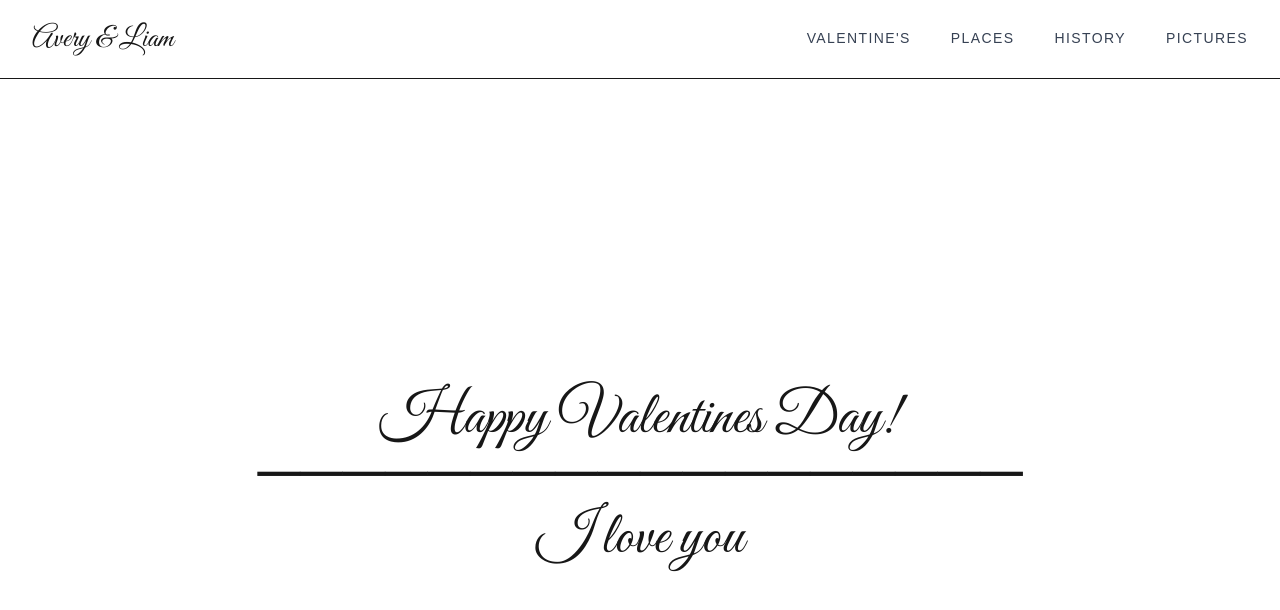
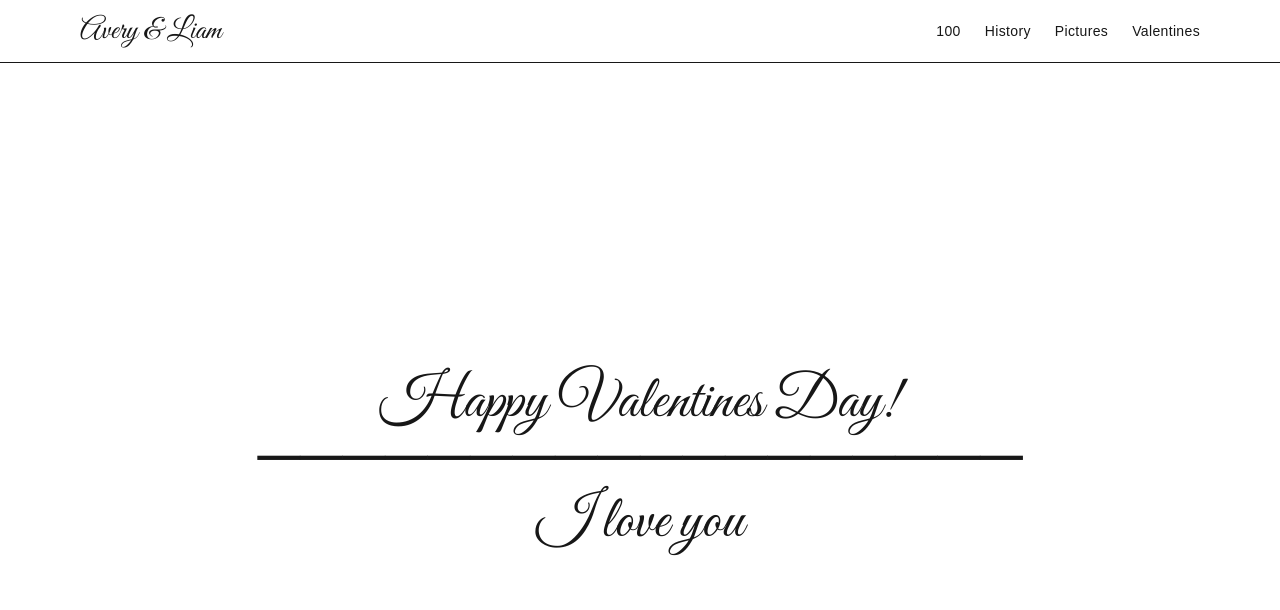
Before and after one commit to FMF13/averyandliam, a Next.js app: page / in a window 1280 px wide. Shown: the top 610 px of the page. Built offline with nearby package versions, Linux system fonts and the light colour scheme.

Commit message:
Changes added

```diff
--- a/app/Header.tsx
+++ b/app/Header.tsx
@@ -1,57 +1,48 @@
-"use client";
-
 import Link from "next/link";
-import { usePathname } from "next/navigation";
 
 export default function Header() {
-  const pathname = usePathname();
-
-  const linkClass = (path: string) =>
-    `relative pb-0.5 transition-colors ${
-      pathname === path ? "text-black" : "text-gray-700 hover:text-black"
-    }
-    after:absolute after:left-0 after:bottom-0 after:h-[1px] after:bg-black
-    after:transition-all after:duration-300
-    ${pathname === path ? "after:w-full" : "after:w-0 hover:after:w-full"}`;
-
   return (
     <header className="w-full border-b bg-white">
-      <div className="px-4 sm:px-8 py-4 sm:py-6 flex items-center justify-between">
-        {/* Left: Name */}
-        <Link
-          href="/"
-          className="
-            font-cursive
-            text-2xl sm:text-3xl
-            leading-none
-            whitespace-nowrap
-          "
-        >
-          Avery & Liam
-        </Link>
+      <div className="mx-auto max-w-6xl px-4 py-4 flex flex-col sm:flex-row sm:items-center sm:justify-between gap-3">
 
-        {/* Right: Navigation */}
-        <nav
-          className="
-            flex items-center
-            gap-4 sm:gap-6 md:gap-10
-            text-[11px] sm:text-xs md:text-sm
-            uppercase
-            tracking-normal sm:tracking-wide md:tracking-widest
-            whitespace-nowrap
-          "
-        >
-          <Link href="/valentines" className={linkClass("/valentines")}>
-            Valentine's
+        {/* Left: Title */}
+        <div className="text-center sm:text-left">
+          <Link
+            href="/"
+            className="font-cursive text-2xl sm:text-3xl leading-none"
+          >
+            Avery & Liam
           </Link>
-          <Link href="/places" className={linkClass("/places")}>
-            Places
+        </div>
+
+        {/* Right: Nav */}
+        <nav className="flex justify-center sm:justify-end gap-4 sm:gap-6 text-xs sm:text-sm tracking-wide">
+          <Link
+            href="/100"
+            className="relative hover:opacity-80 after:absolute after:left-0 after:-bottom-1 after:h-[1px] after:w-0 after:bg-black hover:after:w-full after:transition-all"
+          >
+            100
           </Link>
-          <Link href="/history" className={linkClass("/history")}>
+
+          <Link
+            href="/history"
+            className="relative hover:opacity-80 after:absolute after:left-0 after:-bottom-1 after:h-[1px] after:w-0 after:bg-black hover:after:w-full after:transition-all"
+          >
             History
           </Link>
-          <Link href="/pictures" className={linkClass("/pictures")}>
+
+          <Link
+            href="/pictures"
+            className="relative hover:opacity-80 after:absolute after:left-0 after:-bottom-1 after:h-[1px] after:w-0 after:bg-black hover:after:w-full after:transition-all"
+          >
             Pictures
+          </Link>
+
+          <Link
+            href="/valentines"
+            className="relative hover:opacity-80 after:absolute after:left-0 after:-bottom-1 after:h-[1px] after:w-0 after:bg-black hover:after:w-full after:transition-all"
+          >
+            Valentines
           </Link>
         </nav>
       </div>
```
